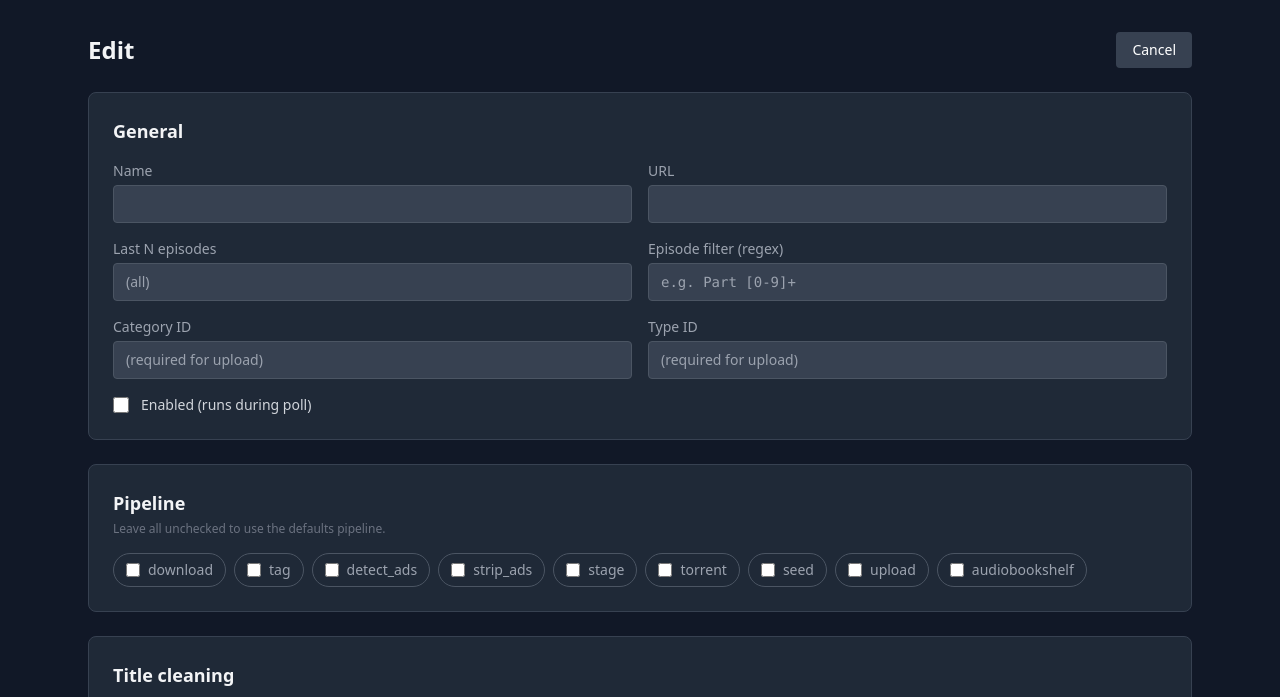
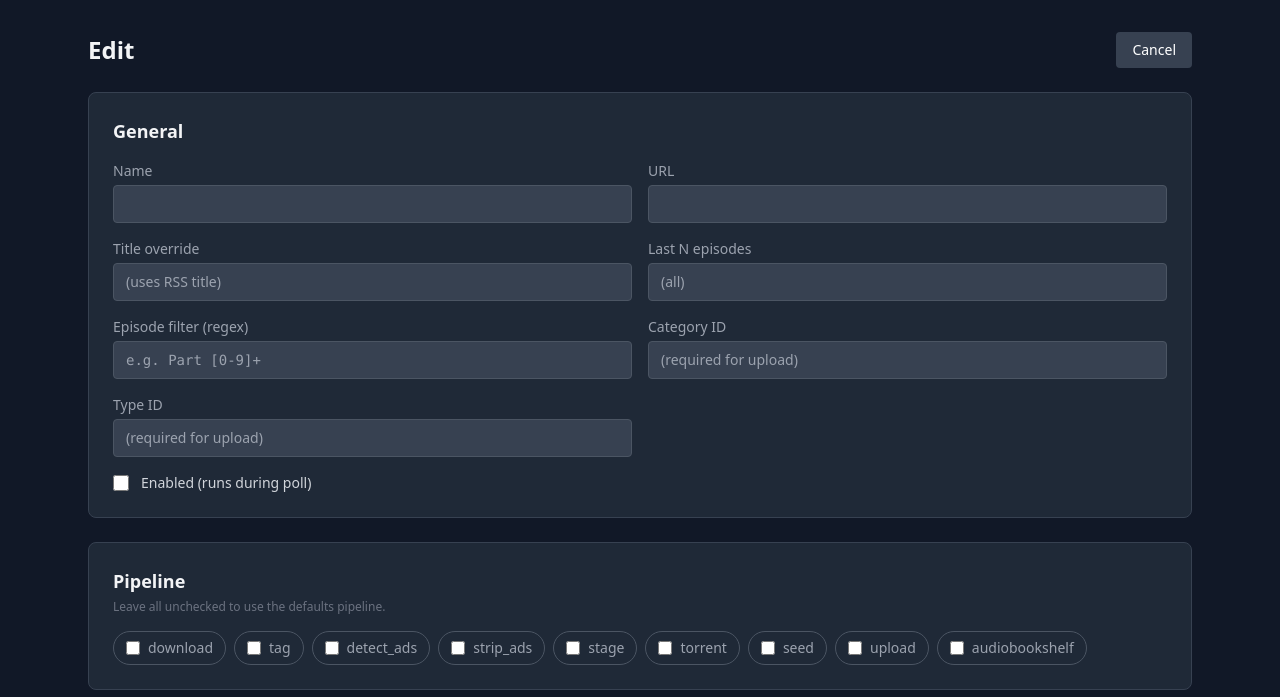
Before and after one commit to Iridium123/podcast-etl, a FastAPI app: page /feeds/add in a window 1280 px wide. Shown: the part 53-750 px from the top of the page. Run offline with FastAPI, Linux system fonts and the light colour scheme; parts of the project's set-up code (start-up, migrations or seed data) failed here and were passed over; some libraries are stand-ins or nearby versions.

Commit message:
Add title_override as a form field on feed edit page
Co-Authored-By: Claude Opus 4.6 (1M context) <noreply@anthropic.com>

```diff
--- a/src/podcast_etl/service.py
+++ b/src/podcast_etl/service.py
@@ -228,6 +228,7 @@ def get_feed_status(output_dir: Path, config: dict) -> list[dict]:
 KNOWN_FEED_FIELDS = {
     "url", "name", "enabled", "last", "episode_filter",
     "category_id", "type_id", "pipeline", "title_cleaning",
+    "title_override",
 }
 
 KNOWN_DEFAULTS_FIELDS = {
--- a/src/podcast_etl/web/routes/feeds.py
+++ b/src/podcast_etl/web/routes/feeds.py
@@ -355,6 +355,7 @@ def _parse_feed_form(form_data, all_steps: list[str]) -> tuple[dict, str | None]
     url = str(form_data.get("url", ""))
     feed_name = str(form_data.get("name", ""))
     enabled = str(form_data.get("enabled", ""))
+    title_override = str(form_data.get("title_override", ""))
     last = str(form_data.get("last", ""))
     episode_filter = str(form_data.get("episode_filter", ""))
     category_id = str(form_data.get("category_id", ""))
@@ -387,6 +388,10 @@ def _parse_feed_form(form_data, all_steps: list[str]) -> tuple[dict, str | None]
     if feed_name:
         base["name"] = feed_name
     base["enabled"] = enabled == "on"
+    if title_override.strip():
+        base["title_override"] = title_override.strip()
+    elif "title_override" in base and not title_override.strip():
+        del base["title_override"]
     if last.strip():
         try:
             base["last"] = int(last.strip())
--- a/src/podcast_etl/web/templates/feeds/detail.html
+++ b/src/podcast_etl/web/templates/feeds/detail.html
@@ -30,6 +30,12 @@
             {% endif %}
           </dd>
         </div>
+        {% if feed.get("title_override") %}
+        <div class="flex gap-2">
+          <dt class="text-gray-400 w-36 shrink-0">Title override</dt>
+          <dd class="text-gray-100">{{ feed.title_override }}</dd>
+        </div>
+        {% endif %}
         {% if feed.get("last") %}
         <div class="flex gap-2">
           <dt class="text-gray-400 w-36 shrink-0">Last N episodes</dt>
--- a/src/podcast_etl/web/templates/feeds/form.html
+++ b/src/podcast_etl/web/templates/feeds/form.html
@@ -30,6 +30,14 @@
         <label class="block text-sm text-gray-400 mb-1" for="url">URL</label>
         <input id="url" name="url" type="url" required
                value="{{ feed.url or '' }}"
+               class="w-full bg-gray-700 border border-gray-600 rounded px-3 py-2 text-gray-100 text-sm focus:outline-none focus:border-blue-500">
+      </div>
+
+      <div>
+        <label class="block text-sm text-gray-400 mb-1" for="title_override">Title override</label>
+        <input id="title_override" name="title_override" type="text"
+               value="{{ feed.title_override or '' }}"
+               placeholder="(uses RSS title)"
                class="w-full bg-gray-700 border border-gray-600 rounded px-3 py-2 text-gray-100 text-sm focus:outline-none focus:border-blue-500">
       </div>
 
```
